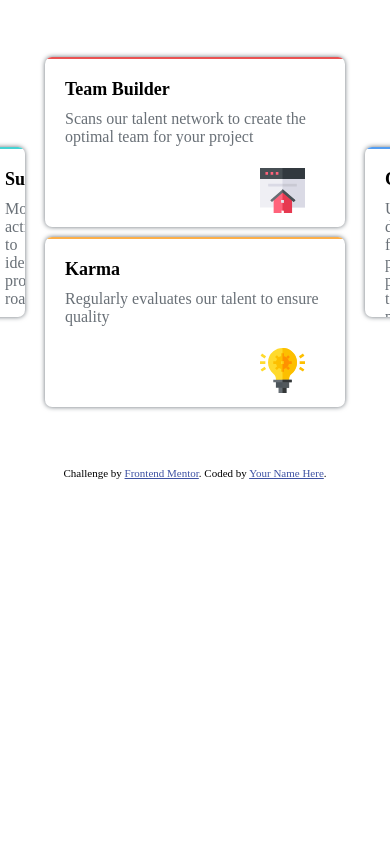
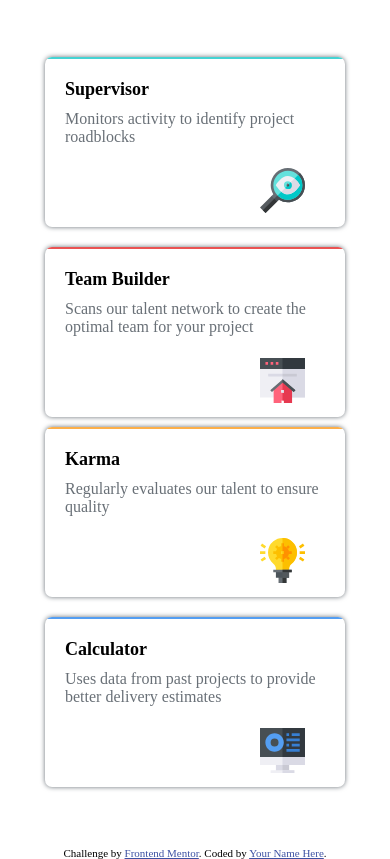
Before and after one commit to hectorelcapitan/frontendmentor, a plain HTML site: page four_card_feature_section_master/index.html in a window 390 px wide. Shown: the part 103-962 px from the top of the page. Before the commit the page ends 844 px from the top, so only its background shows below. Drawn offline with Linux system fonts and the light colour scheme.

Commit message:
Add files via upload

```diff
--- a/four_card_feature_section_master/style.css
+++ b/four_card_feature_section_master/style.css
@@ -94,3 +94,12 @@ body {
 .card4 .color-bar {
     background-color:#549ef2;
 }
+
+@media screen and (max-width:500px) {
+   .card-wrapper {
+        display:flex;
+        flex-wrap:wrap;
+        align-items:center;
+        justify-content: center;
+    }
+}
```
